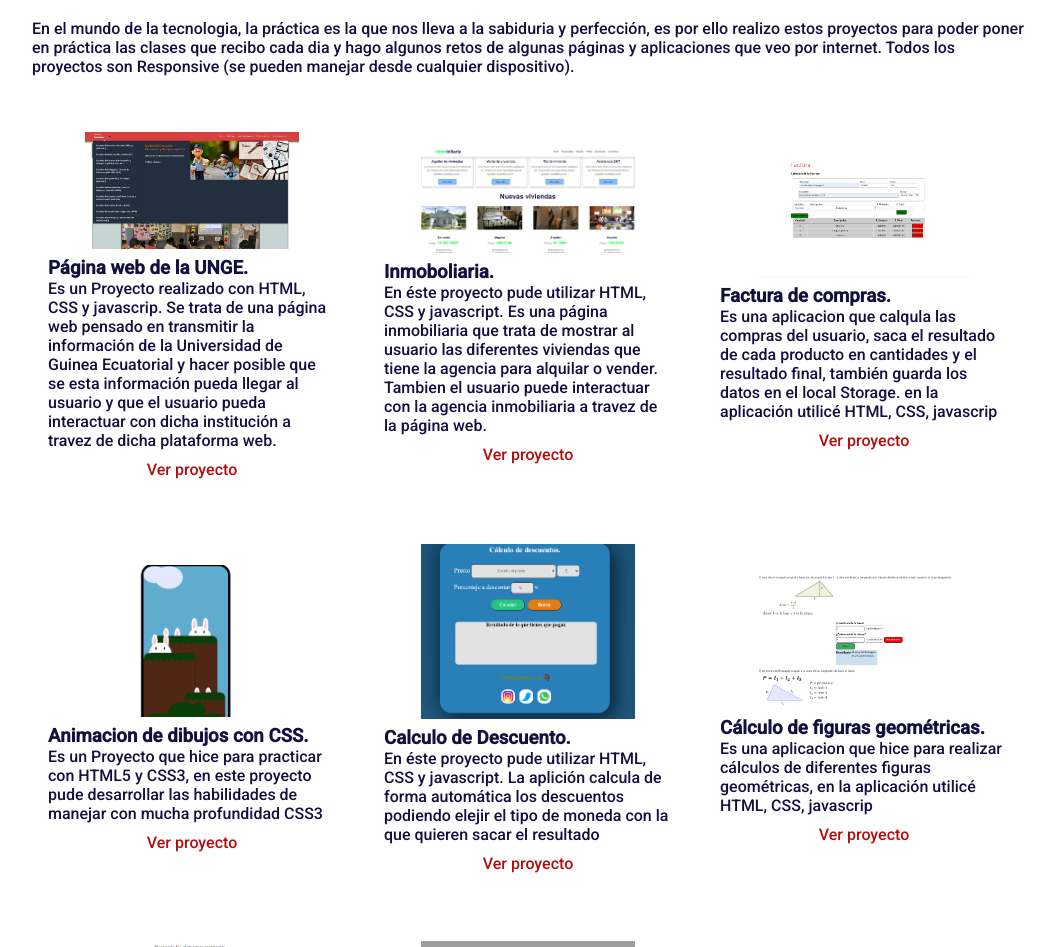
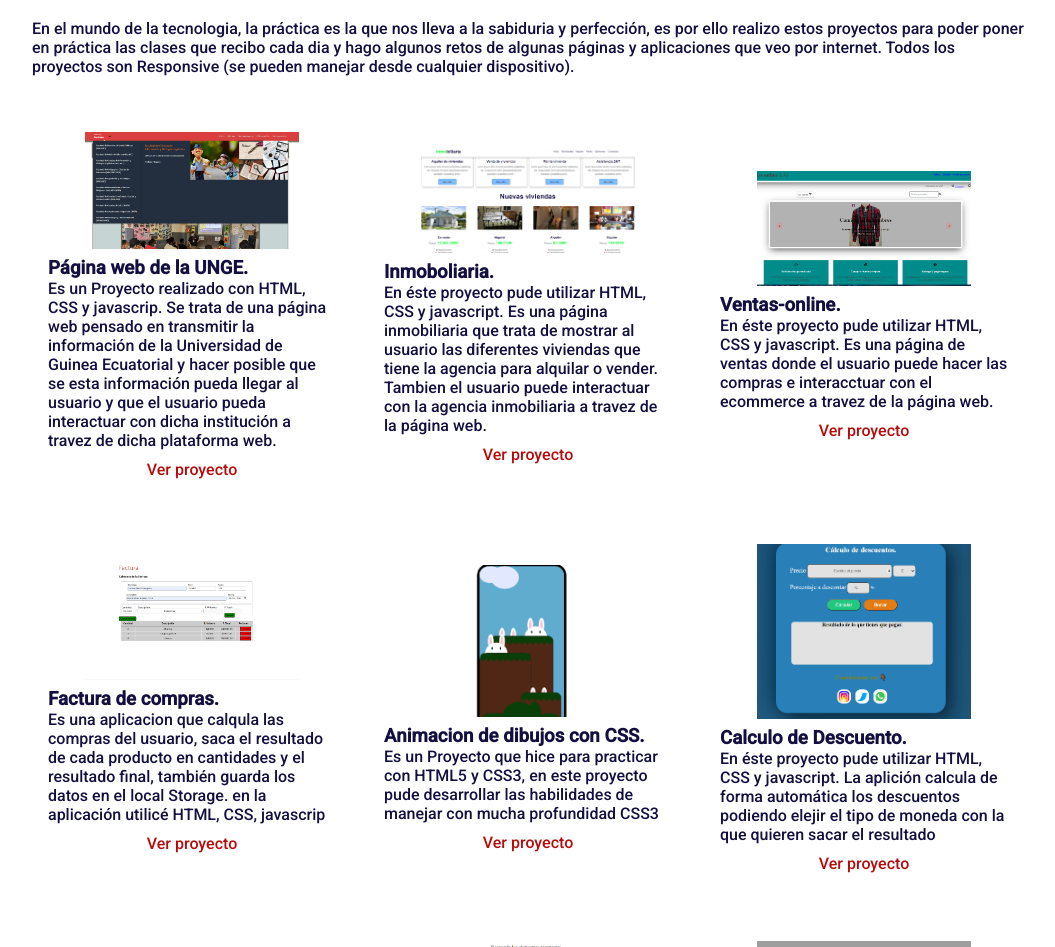
Before and after one commit to Urbano90/portafollo, a plain HTML site: page index.html in a window 1280 px wide. Shown: the part 909-1856 px from the top of the page, without its empty margins (112-1167 px from the left). Drawn offline with Linux system fonts and the light colour scheme; grey boxes are pictures that could not be loaded.

Commit message:
he agregado algunos link que he cambiado

```diff
--- a/index.html
+++ b/index.html
@@ -83,7 +83,7 @@
                  en transmitir la información de la Universidad de Guinea Ecuatorial y hacer posible
                  que se esta información pueda llegar al usuario y que el usuario pueda interactuar con
                  dicha institución a travez de dicha plataforma web.  </p>
-            <a href="https://urbano90.github.io/webPlataformaDigital/"class="blogs-button">Ver proyecto</a>
+            <a href="https://unge-proyect.netlify.app"class="blogs-button">Ver proyecto</a>
         </article>
         <article class="post-container">
             <img class="img-proyects" src="img/inmobiliaria.PNG" alt="img descuento">
@@ -93,6 +93,13 @@
                  que tiene la agencia para alquilar o vender. Tambien el usuario puede interactuar
                   con la agencia inmobiliaria a travez de la página web.</p>
             <a href="https://inmobiliaria-eg.netlify.app" class="blogs-button">Ver proyecto</a>
+        </article>
+        <article class="post-container">
+            <img class="img-proyects" src="img/ventas.PNG" alt="img descuento">
+            <h3>Ventas-online.</h3>
+            <p>En éste proyecto pude utilizar HTML, CSS y javascript.
+                Es una página de ventas donde el usuario puede hacer las compras e interacctuar con el ecommerce a travez de la página web.</p>
+            <a href="https://ventas-online.netlify.app" class="blogs-button">Ver proyecto</a>
         </article>
         <article class="post-container">
             <img class="img-proyects" src="img/factura.PNG" alt="img figuras geométricas">
```
Also changed, not shown: img/ventas.PNG (added).
